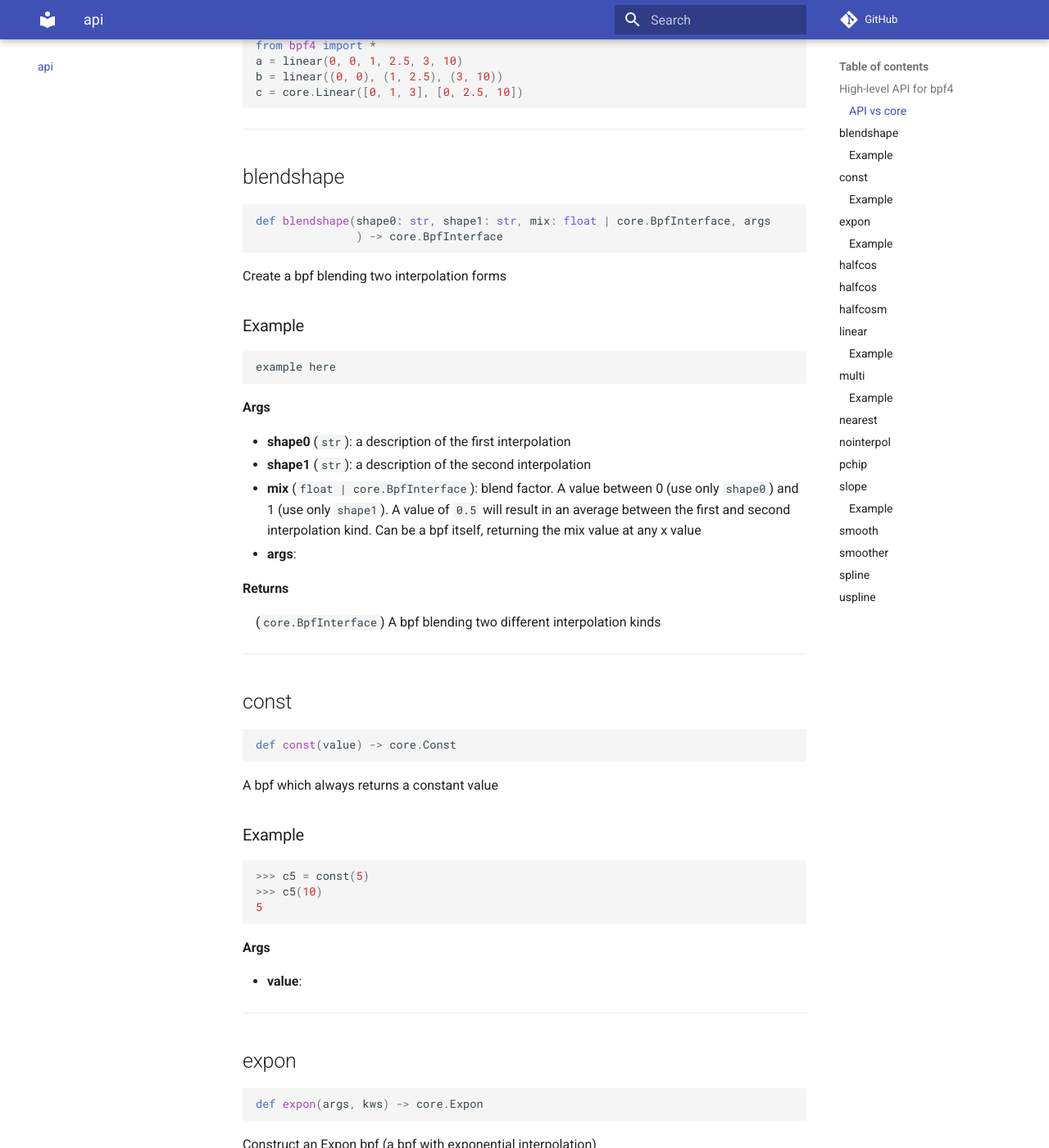
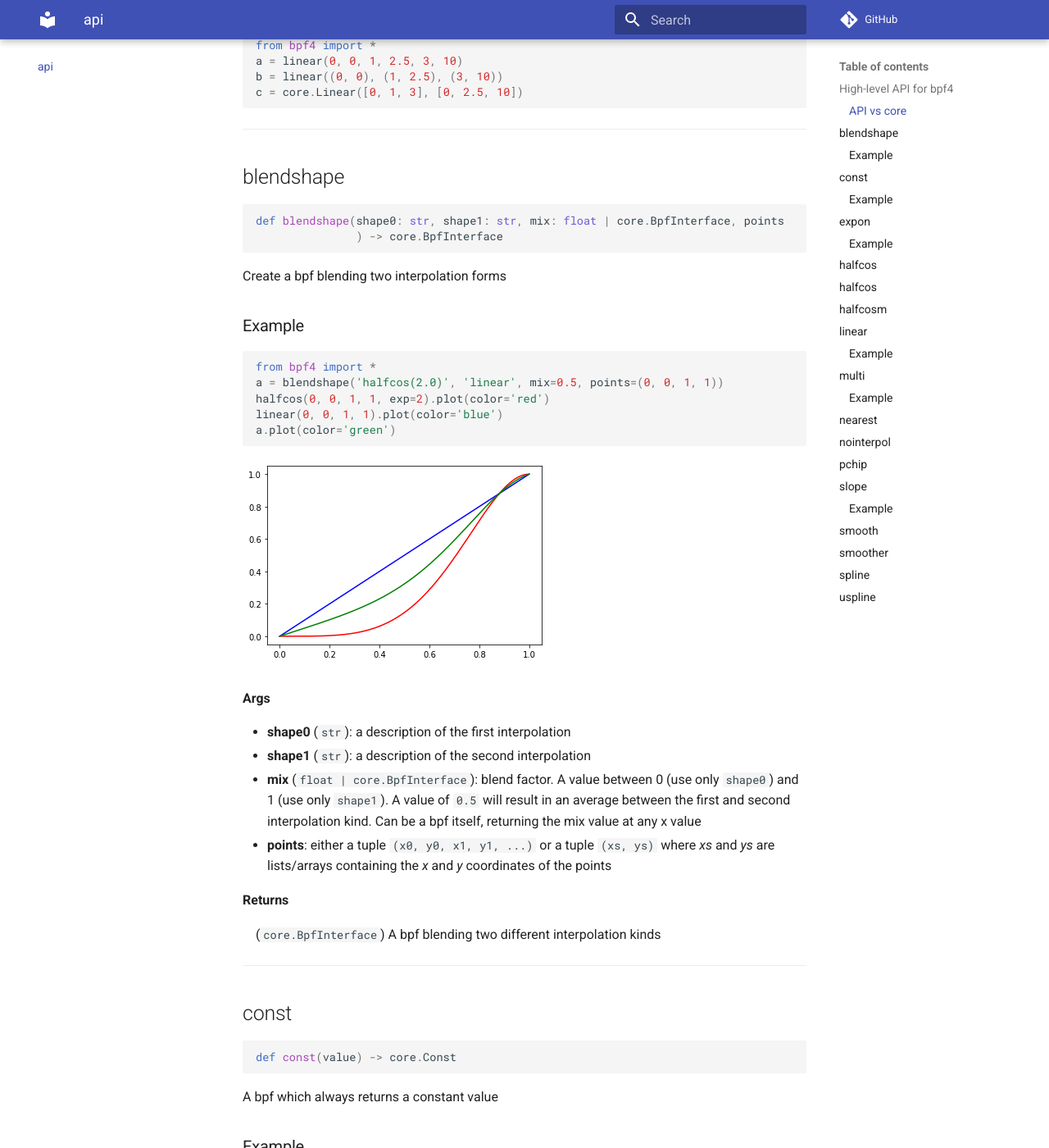
Before and after one commit to gesellkammer/bpf4, an MkDocs documentation site: the page built from docs/api.md, in a window 1280 px wide and 1400 px high, scrolled down 491 px. Shown: the whole window at 82% size. Built offline with MkDocs 1.6.1 and Material for MkDocs 9.7.7, drawn with Linux system fonts in a browser that asks for light colours; comment, search, counter and statistics services are not loaded.

Commit message:
more docs, fix blendshape api

````diff
--- a/bpf4/version.py
+++ b/bpf4/version.py
@@ -1,4 +1,4 @@
-__version__ = (1, 4, 4)
+__version__ = (1, 4, 5)
 
 def versionstr():
     return ("%d.%d.%d" % __version__)
--- a/docs/api.md
+++ b/docs/api.md
@@ -31,7 +31,7 @@ c = core.Linear([0, 1, 3], [0, 2.5, 10])
 
 ```python
 
-def blendshape(shape0: str, shape1: str, mix: float | core.BpfInterface, args
+def blendshape(shape0: str, shape1: str, mix: float | core.BpfInterface, points
                ) -> core.BpfInterface
 
 ```
@@ -44,8 +44,13 @@ Create a bpf blending two interpolation forms
 
 ```python
 
-example here
+from bpf4 import *
+a = blendshape('halfcos(2.0)', 'linear', mix=0.5, points=(0, 0, 1, 1))
+halfcos(0, 0, 1, 1, exp=2).plot(color='red')
+linear(0, 0, 1, 1).plot(color='blue')
+a.plot(color='green')
 ```
+![](assets/blend1.png)
 
 
 
@@ -57,7 +62,9 @@ example here
     (use only `shape0`)         and 1 (use only `shape1`). A value of `0.5` will
     result in         an average between the first and second interpolation
     kind.         Can be a bpf itself, returning the mix value at any x value
-* **args**:
+* **points**: either a tuple `(x0, y0, x1, y1, ...)` or a tuple `(xs, ys)`
+    where *xs* and *ys* are lists/arrays containing the *x* and *y*
+    coordinates of the points
 
 **Returns**
 
@@ -93,7 +100,7 @@ A bpf which always returns a constant value
 
 **Args**
 
-* **value**:
+* **value**: the constant value
 
 
 ---------
````
Also changed, not shown: docs/core.md (+4 -6 lines), docs/util.md (+89 -8 lines), docs/assets/jagged.png (added), docs/assets/warped-hist.png (added), docs/assets/warped.png (added), 3 other files.
